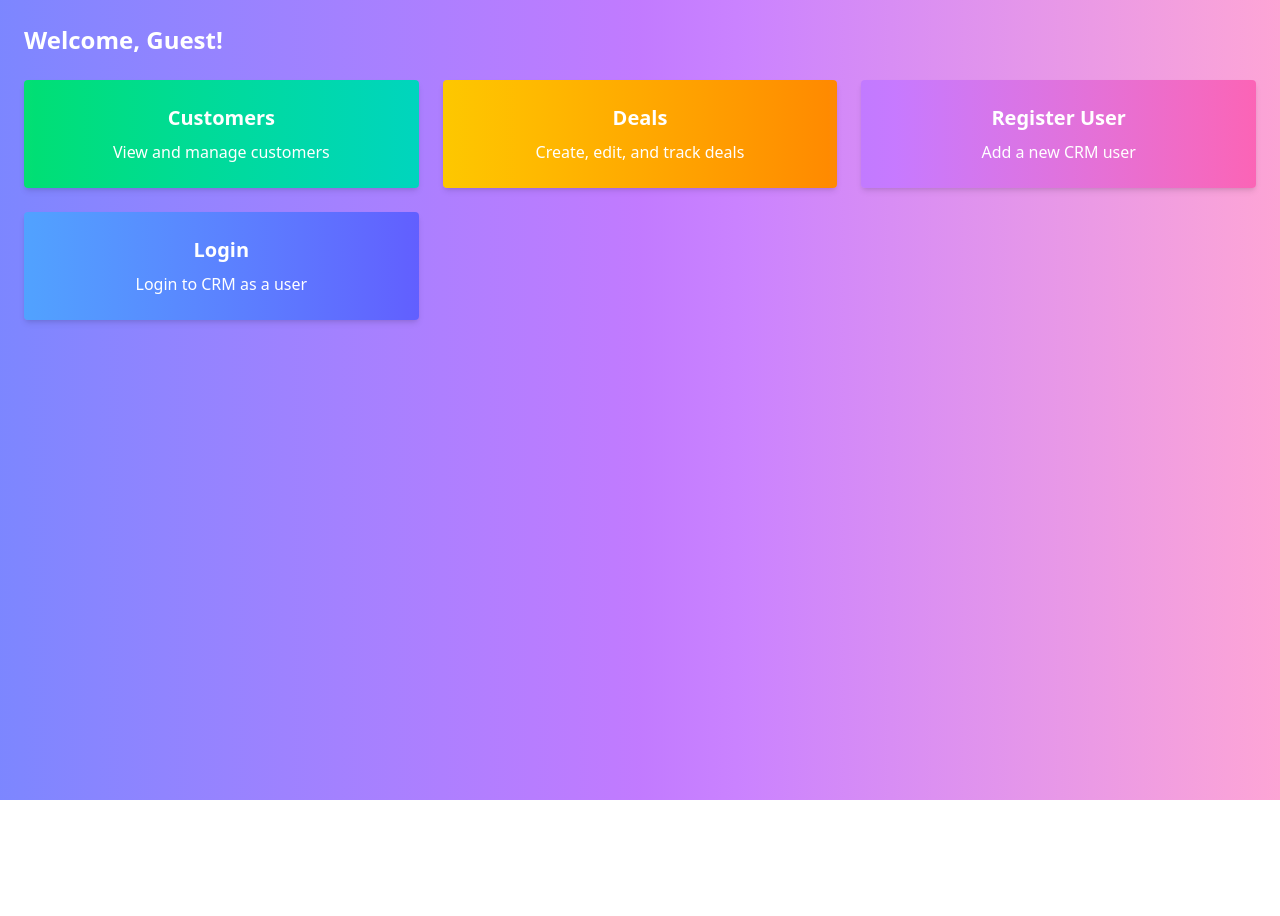
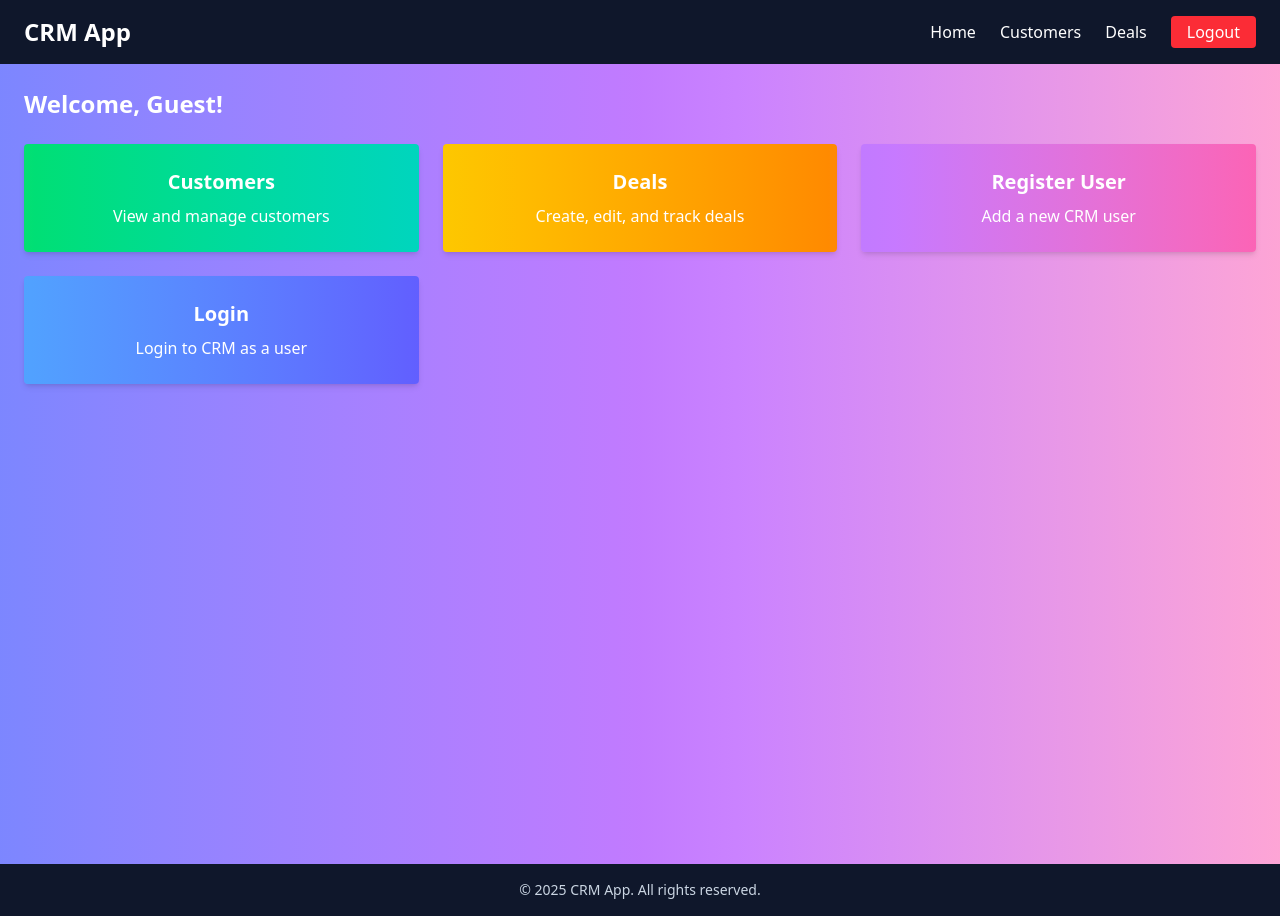
Before and after one commit to Vasuki-84/CRM_System_Frontend, a React app: page / in a window 1280 px wide. Before the commit the page ends 800 px from the top, so only its background shows below. Built offline with nearby package versions, Linux system fonts and the light colour scheme; the HTML template or start-up script is replaced by a standard one.

Commit message:
added header & footer

```diff
--- a/src/App.jsx
+++ b/src/App.jsx
@@ -3,19 +3,38 @@ import { Routes, Route } from "react-router-dom";
 import Login from "./Pages/Login";
 import Register from "./Pages/Register";
 import Customer from "./Pages/Customer";
-import DealsDashboard from "./Pages/DealsDashboard"
+import DealsDashboard from "./Pages/DealsDashboard";
 import Home from "./Pages/Home";
+import ProtectedRoutes from "./Components/ProtectedRoutes";
+import Header from "./Pages/Header";
+import Footer from "./Pages/Footer";
 
 function App() {
   return (
     <div>
+      <Header/>
       <Routes>
         <Route path="/" element={<Home />} />
         <Route path="/login" element={<Login />} />
         <Route path="/register" element={<Register />} />
-        <Route path="/customerLogin" element={<Customer />} />
-        <Route path="/deals" element={<DealsDashboard />} />
+        <Route
+          path="/customerLogin"
+          element={
+            <ProtectedRoutes>
+              <Customer />
+            </ProtectedRoutes>
+          }
+        />
+        <Route
+          path="/deals"
+          element={
+            <ProtectedRoutes>
+              <DealsDashboard />
+            </ProtectedRoutes>
+          }
+        />
       </Routes>
+      <Footer/>
     </div>
   );
 }
--- a/src/Components/ProtectedRoutes.jsx
+++ b/src/Components/ProtectedRoutes.jsx
@@ -0,0 +1,8 @@
+import { Navigate } from "react-router-dom";
+
+const ProtectedRoutes = ({ children }) => {
+  const token = localStorage.getItem("token");
+  return token ? children : <Navigate to="/login" />;
+};
+
+export default ProtectedRoutes;
--- /dev/null
+++ b/src/Pages/Footer.jsx
@@ -0,0 +1,14 @@
+function Footer() {
+  return (
+    <footer className="bg-slate-900 text-white mt-auto">
+      <div className="max-w-7xl mx-auto px-6 py-4 flex flex-col md:flex-row justify-center items-center">
+        {/* Left */}
+        <p className="text-sm text-slate-300">
+          © {new Date().getFullYear()} CRM App. All rights reserved.
+        </p>
+      </div>
+    </footer>
+  );
+}
+
+export default Footer;
--- /dev/null
+++ b/src/Pages/Header.jsx
@@ -0,0 +1,85 @@
+import { Link, useNavigate } from "react-router-dom";
+import { useState } from "react";
+
+function Header() {
+  const navigate = useNavigate();
+  const [menuOpen, setMenuOpen] = useState(false);
+
+  const handleLogout = () => {
+    localStorage.removeItem("token");
+    navigate("/login");
+  };
+
+  return (
+    <header className="bg-slate-900 text-white px-6 py-4">
+      <div className="flex justify-between items-center">
+        {/* Logo */}
+        <h1 className="text-2xl font-bold">
+          <Link to="/">CRM App</Link>
+        </h1>
+
+        {/* Desktop Menu */}
+        <nav className="hidden md:flex space-x-6 items-center">
+          <Link to="/" className="hover:text-slate-300">
+            Home
+          </Link>
+          <Link to="/customerLogin" className="hover:text-slate-300">
+            Customers
+          </Link>
+          <Link to="/deals" className="hover:text-slate-300">
+            Deals
+          </Link>
+          <button
+            onClick={handleLogout}
+            className="bg-red-500 px-4 py-1 rounded hover:bg-red-600"
+          >
+            Logout
+          </button>
+        </nav>
+
+        {/* Hamburger Button (Mobile) */}
+        <button
+          className="md:hidden text-3xl focus:outline-none"
+          onClick={() => setMenuOpen(!menuOpen)}
+        >
+          ☰
+        </button>
+      </div>
+
+      {/* Mobile Menu */}
+      {menuOpen && (
+        <nav className="md:hidden mt-4 flex flex-col space-y-4 bg-slate-800 p-4 rounded">
+          <Link
+            to="/"
+            onClick={() => setMenuOpen(false)}
+            className="hover:text-slate-300"
+          >
+            Home
+          </Link>
+          <Link
+            to="/customerLogin"
+            onClick={() => setMenuOpen(false)}
+            className="hover:text-slate-300"
+          >
+            Customers
+          </Link>
+          <Link
+            to="/deals"
+            onClick={() => setMenuOpen(false)}
+            className="hover:text-slate-300"
+          >
+            Deals
+          </Link>
+          <button
+            onClick={handleLogout}
+            className="bg-red-500 px-4 py-2 rounded hover:bg-red-600 text-left"
+          >
+            Logout
+          </button>
+        </nav>
+      )}
+    </header>
+  );
+}
+
+export default Header;
--- a/src/Pages/Login.jsx
+++ b/src/Pages/Login.jsx
@@ -19,7 +19,7 @@ function Login() {
     try {
       const response = await axios.post(`${userUrl}/user/login`, form);
       localStorage.setItem("token", response.data.token);
-      localStorage.setItem("username", response.data.username); // store username
+      localStorage.setItem("username", response.data.username);
       navigate("/customerLogin");
     } catch (err) {
       alert(err.response?.data?.message || "Login error");
--- a/src/Pages/Register.jsx
+++ b/src/Pages/Register.jsx
@@ -8,7 +8,7 @@ function Register() {
     username: "",
     userEmail: "",
     password: "",
-    role: "user", // default role
+    role: "user",
   });
 
   const navigate = useNavigate();
```
